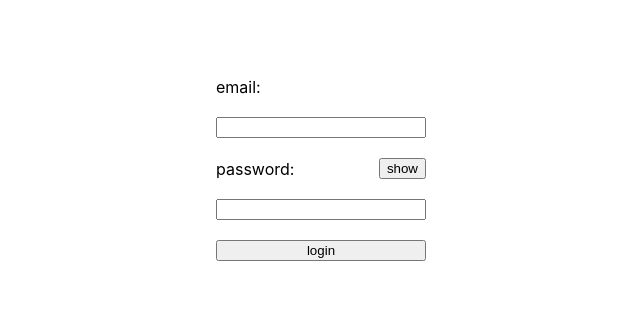
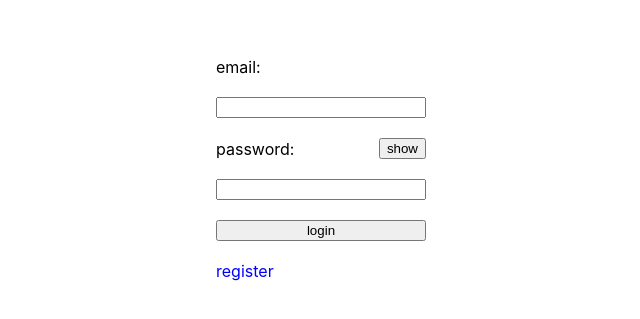
Before and after one commit to nicolaskruger/redux-app, a Next.js app: page / in a window 1280 px wide. Shown: the part 201-520 px from the top of the page, without its empty margins (319-959 px from the left). Built offline with nearby package versions, Linux system fonts and the light colour scheme.

Commit message:
feat: :sparkles: add link to register

```diff
--- a/src/components/organisms/login/login.module.css
+++ b/src/components/organisms/login/login.module.css
@@ -8,7 +8,7 @@
     gap: 20px;
 }
 
-.label,.input, .button, .label2 {
+.label,.input, .button, .label2, .link {
     width: 100%;
 }
 .button{
@@ -26,3 +26,7 @@
     margin: 0;
     visibility: hidden;
 }
+
+.link{
+    color: blue;
+}
--- a/src/components/organisms/login/login.tsx
+++ b/src/components/organisms/login/login.tsx
@@ -4,6 +4,7 @@ import { useDispatch, useSelector } from "react-redux";
 import { selectUserByEmailAndPassword } from "../../../features/user/userSlice";
 import { loginWithUser } from "../../../features/login/loginSlice";
 import { useRouter } from "next/router";
+import Link from "next/link";
 
 export const Login = () => {
   const [email, setEmail] = useState("");
@@ -67,6 +68,9 @@ export const Login = () => {
       <button data-testid="button-login" className={styles.button}>
         login
       </button>
+      <Link className={styles.link} href={"/register"}>
+        register
+      </Link>
       <p style={{ visibility }} className={styles.error}>
         email or password incorrect !
       </p>
```
